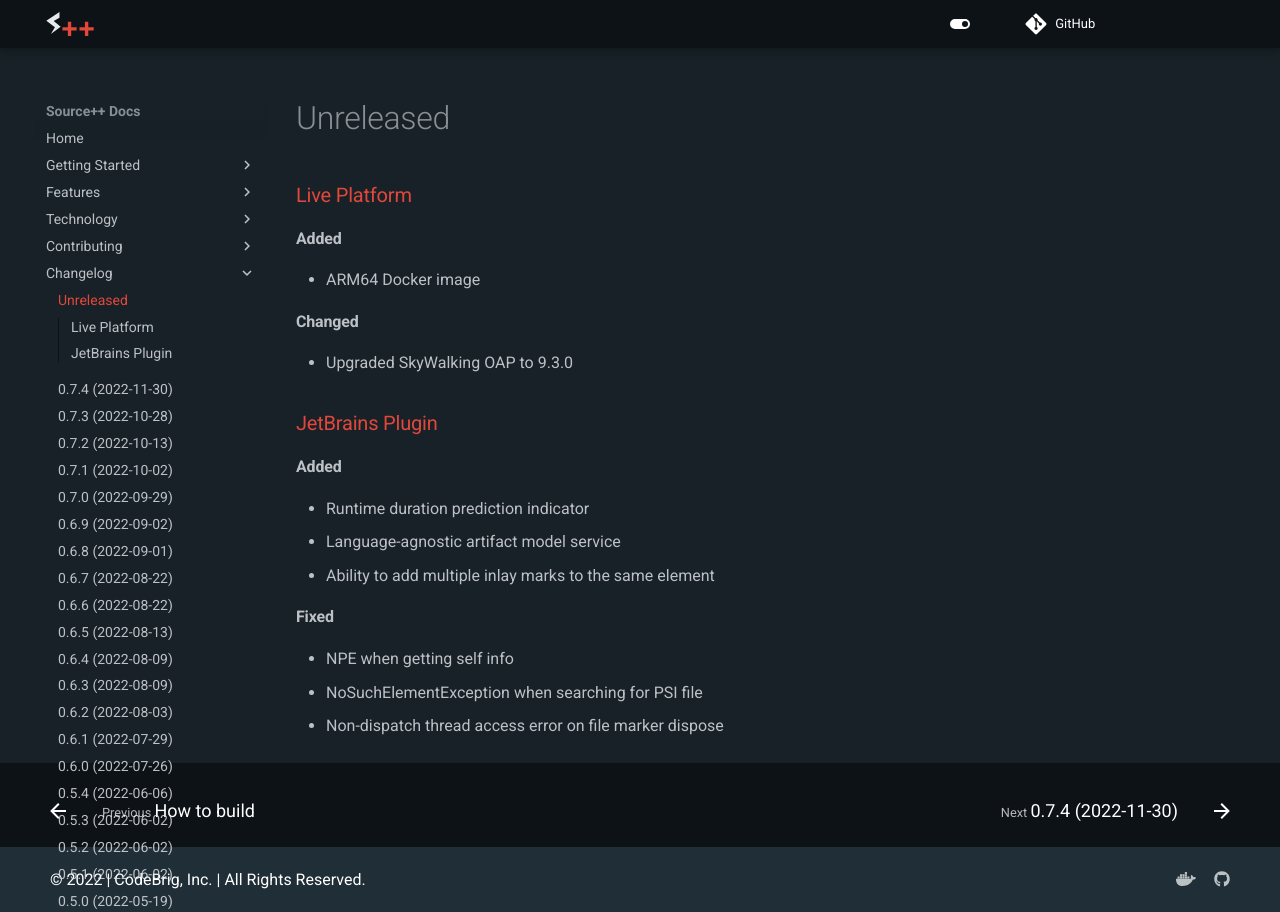
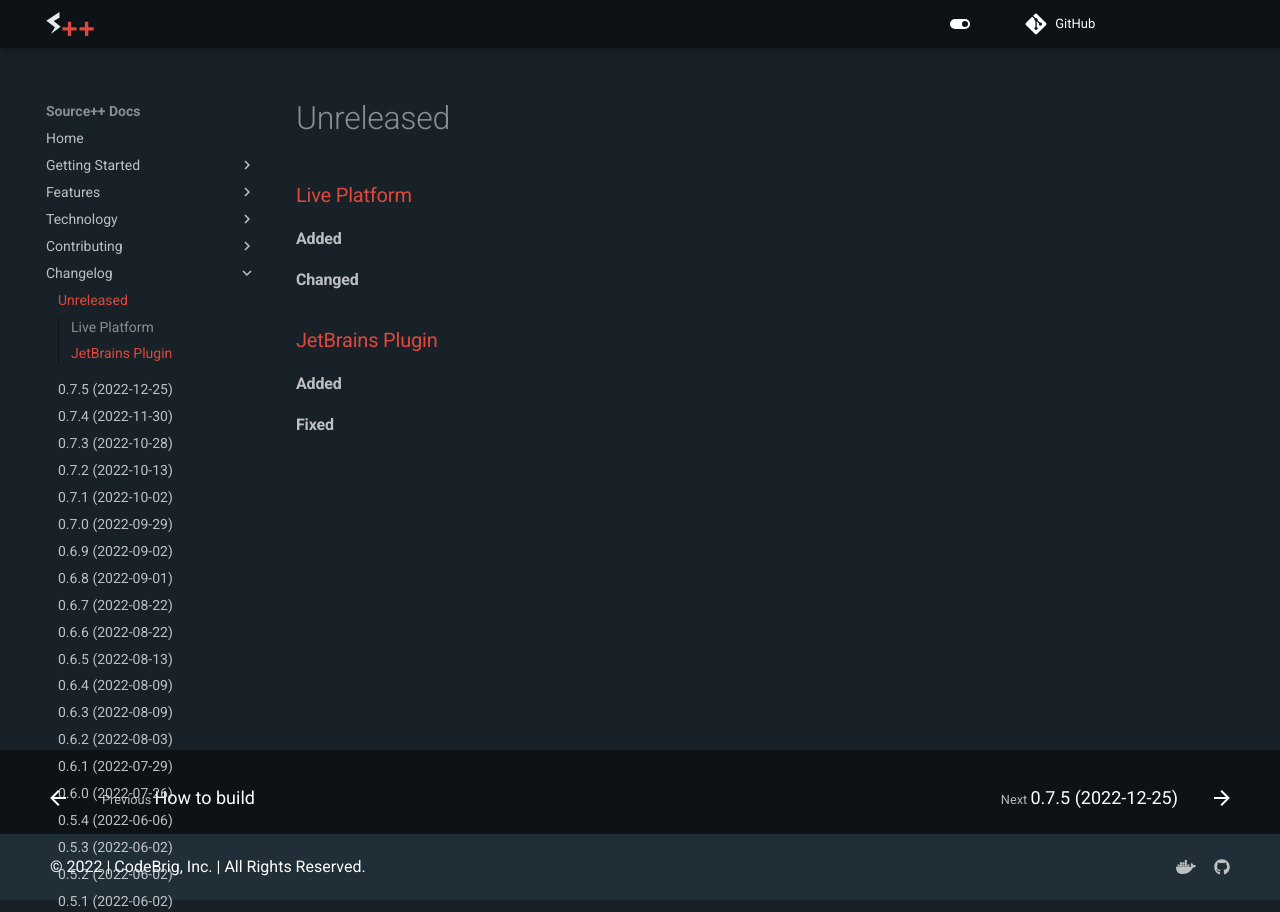
Before and after one commit to sourceplusplus/documentation, an MkDocs documentation site: the page built from docs/changelog/README.md, in a window 1280 px wide. Built offline with MkDocs 1.6.1 and Material for MkDocs 9.7.7, drawn with Linux system fonts in a browser that asks for light colours; comment, search, counter and statistics services are not loaded; the version menu is left out.

Commit message:
docs: changelog

```diff
--- a/docs/changelog/README.md
+++ b/docs/changelog/README.md
@@ -3,19 +3,11 @@
 ### [Live Platform](https://github.com/sourceplusplus/sourceplusplus)
 
 #### Added
-- ARM64 Docker image
 
 #### Changed
-- Upgraded SkyWalking OAP to 9.3.0
 
 ### [JetBrains Plugin](https://github.com/sourceplusplus/interface-jetbrains)
 
 #### Added
-- Runtime duration prediction indicator
-- Language-agnostic artifact model service
-- Ability to add multiple inlay marks to the same element
 
 #### Fixed
-- NPE when getting self info
-- NoSuchElementException when searching for PSI file
-- Non-dispatch thread access error on file marker dispose
```
Also changed, not shown: docs/changelog/0.7.5.md (added, +21 -0 lines).
